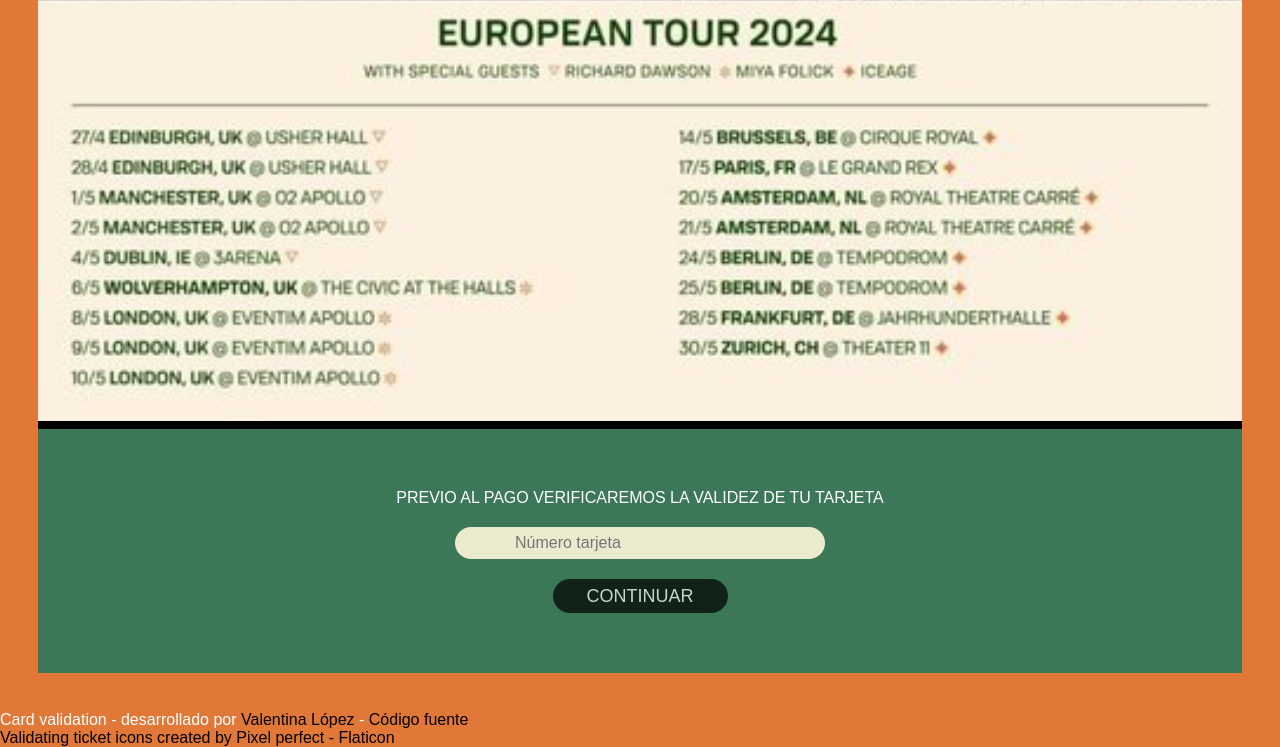
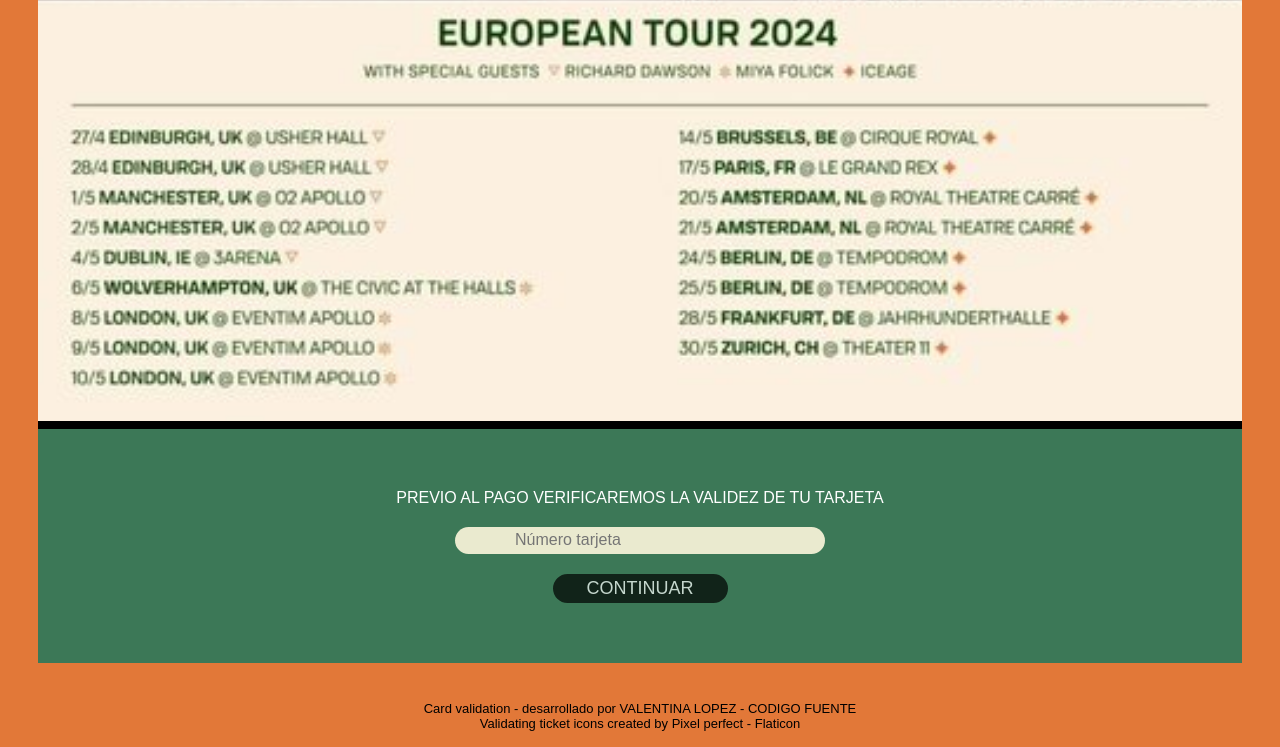
Before and after one commit to ValenLopezVega/card-validation, a website with bundled scripts: page src/index.html in a window 1280 px wide. Shown: the part 960-1707 px from the top of the page. Built offline with nearby package versions, Linux system fonts and the light colour scheme; a web font is replaced by a local one.

Commit message:
style: visual improvements

```diff
--- a/src/index.html
+++ b/src/index.html
@@ -37,7 +37,7 @@
     </div>
   </main>
   <footer>
-    <p>Card validation - desarrollado por <a href="https://linkedin.com/in/valenlopezvega" target="_blank">Valentina López</a> - <a href="https://github.com/ValenLopezVega/card-validation" target="_blank">Código fuente</a> </p>
+    <p>Card validation - desarrollado por <a href="https://linkedin.com/in/valenlopezvega" target="_blank">VALENTINA LOPEZ</a> - <a href="https://github.com/ValenLopezVega/card-validation" target="_blank">CODIGO FUENTE</a> </p>
     <a href="https://www.flaticon.com/free-icons/validating-ticket" title="validating ticket icons">Validating ticket
       icons created by Pixel perfect - Flaticon</a>
   </footer>
--- a/src/style.css
+++ b/src/style.css
@@ -13,7 +13,7 @@
 #title {
   display: flex;
   justify-content: center;
-  padding: 8% 2% 4%;
+  padding: 8% 1% 4%;
 }
 
 h1 {
@@ -37,6 +37,7 @@
   color: black;
   background-color: transparent;
   text-decoration: none;
+  font-size: small;
 }
 
 a:visited {
@@ -46,7 +47,7 @@
 }
 
 #card-box {
-  height: 220px;
+  height: 210px;
   background-color: #3c7857;
   border-top: 8px solid black;
   display: flex;
@@ -64,6 +65,7 @@
 
 #validation-msg {
   display: none;
+
 }
 
 input {
@@ -92,6 +94,18 @@
   display: none;
 }
 
+footer {
+  display: flex;
+  justify-content: center;
+  flex-direction: column;
+  align-items: center;
+}
+
+footer p{
+  font-size: small;
+  color: black;
+}
+
 @media only screen and (min-width: 768px) {
   img {
     width: 100%;
```
